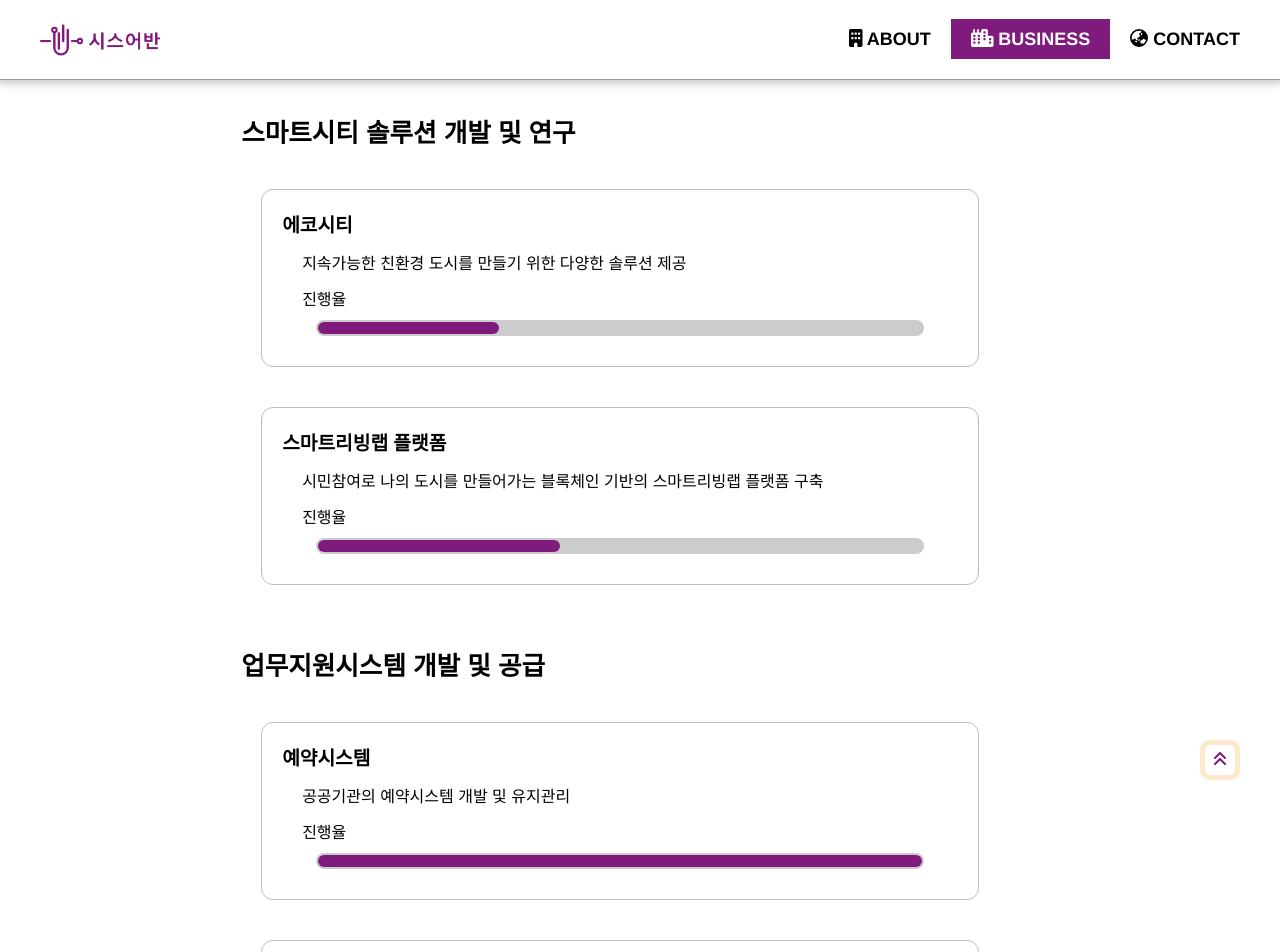
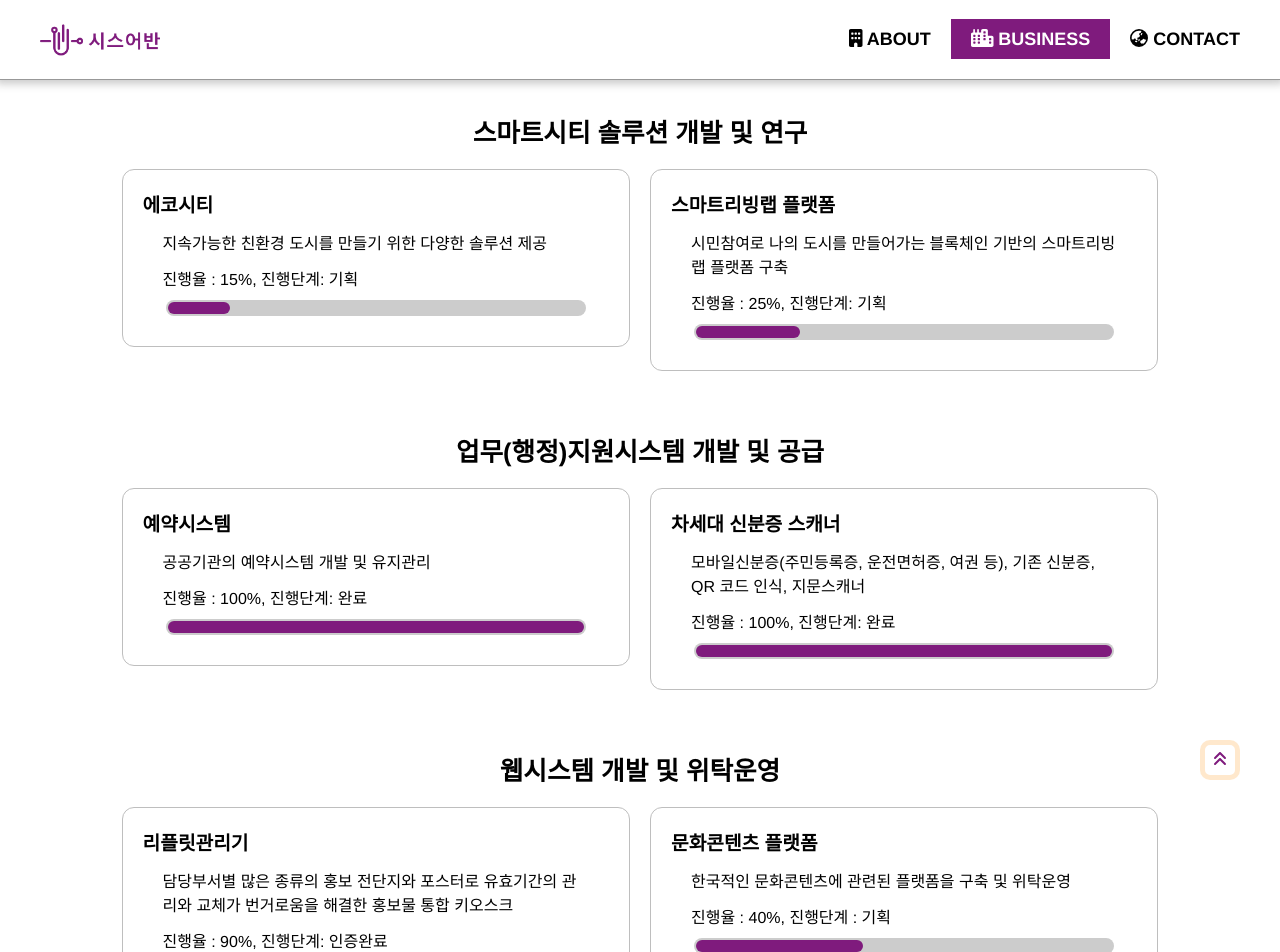
Before and after one commit to k-jin-yoon/sysurban.com, a Next.js app: page /business in a window 1280 px wide. Shown: the top 952 px of the page. Built offline with nearby package versions, Linux system fonts and the light colour scheme.

Commit message:
business update

```diff
--- a/pages/business.js
+++ b/pages/business.js
@@ -4,7 +4,7 @@ import Image from 'next/image'
 import { useEffect, useState } from "react";
 
 export default function Business(){
-    let [goal, setGoal] = useState([30,40,100,90,100,90,40])
+    let [process, setprocess] = useState([15,25,100,100,90,40])
     let [bgMode, setBgMode] = useState(true)
     useEffect(() => {
         const systemPrefersDark = window.matchMedia("(prefers-color-scheme: dark)").matches;
@@ -15,68 +15,87 @@ export default function Business(){
             <Seo title="Business" />
             <h1 className="hidden">"Business Sysurban!!!"</h1>
             {/* 스마트시티 관련 시스템 개발 및 연구 */}
-            <div className="smartcity">
+            <div className="business-field">
                 <h2>스마트시티 솔루션 개발 및 연구</h2>
+                <div className="field">
                     <div className="card">
                         <h4>에코시티</h4>
                         <p>지속가능한 친환경 도시를 만들기 위한 다양한 솔루션 제공</p>
-                    <p className="goal">진행율</p>
+                        <p className="process">
+                            진행율 : <span className="tooltip">{process[0]}%</span>,
+                            진행단계: 기획
+                        </p>
                         <div className="bar-chart">
-                        <span className="bar" style={{"width":`${goal[0]}%`}}></span>
-                        <span className="tooltip">{goal[0]}%</span>
+                            <span className="bar" style={{"width":`${process[0]}%`}}></span>
                         </div>
                     </div>
                     <div className="card">
                         <h4>스마트리빙랩 플랫폼</h4>
                         <p>시민참여로 나의 도시를 만들어가는 블록체인 기반의 스마트리빙랩 플랫폼 구축</p>
-                    <p className="goal">진행율</p>
+                        <p className="process">
+                            진행율 : <span className="tooltip">{process[1]}%</span>,
+                            진행단계: 기획
+                        </p>
                         <div className="bar-chart">
-                        <span className="bar" style={{"width":`${goal[1]}%`}}></span>
-                        <span className="tooltip">{goal[1]}%</span>
+                            <span className="bar" style={{"width":`${process[1]}%`}}></span>
+                        </div>
                     </div>
                 </div>
             </div>
             {/* 행정지원시스템 개발 및 공급업 */}
-            <div className="administration">
-                <h2>업무지원시스템 개발 및 공급</h2>
+            <div className="business-field">
+                <h2>업무(행정)지원시스템 개발 및 공급</h2>
+                <div className="field">
                     <div className="card">
                         <h4>예약시스템</h4>
                         <p>공공기관의 예약시스템 개발 및 유지관리</p>
-                    <p className="goal">진행율</p>
+                        <p className="process">
+                            진행율 : <span className="tooltip">{process[2]}%</span>,
+                            진행단계: 완료
+                        </p>
                         <div className="bar-chart">
-                        <span className="bar" style={{"width":`${goal[2]}%`}}></span>
-                        <span className="tooltip">{goal[2]}%</span>
+                            <span className="bar" style={{"width":`${process[2]}%`}}></span>
                         </div>
                     </div>
                     <div className="card">
                         <h4>차세대 신분증 스캐너</h4>
                         <p>모바일신분증(주민등록증, 운전면허증, 여권 등), 기존 신분증, QR 코드 인식, 지문스캐너</p>
-                    <p className="goal">진행율</p>
+                        <p className="process">
+                            진행율 : <span className="tooltip">{process[3]}%</span>,
+                            진행단계: 완료
+                        </p>
                         <div className="bar-chart">
-                        <span className="bar" style={{"width":`${goal[2]}%`}}></span>
-                        <span className="tooltip">{goal[2]}%</span>
+                            <span className="bar" style={{"width":`${process[3]}%`}}></span>
+
+                        </div>
                     </div>
                 </div>
             </div>
             {/* 생산 제품 및 디자인 등등등 */}
-            <div className="product">
+            <div className="business-field">
                 <h2>웹시스템 개발 및 위탁운영</h2>
+                <div className="field">
                     <div className="card">
                         <h4>리플릿관리기</h4>
                         <p>담당부서별 많은 종류의 홍보 전단지와 포스터로 유효기간의 관리와 교체가 번거로움을 해결한 홍보물 통합 키오스크</p>
-                    <p className="goal">진행율</p>
+                        <p className="process">
+                            진행율 : <span className="tooltip">{process[4]}%</span>,
+                            진행단계: 인증완료
+                        </p>
                         <div className="bar-chart">
-                        <span className="bar" style={{"width":`${goal[3]}%`}}></span>
-                        <span className="tooltip">{goal[3]}%</span>
+                            <span className="bar" style={{"width":`${process[4]}%`}}></span>
                         </div>
                     </div>
                     <div className="card">
                         <h4>문화콘텐츠 플랫폼</h4>
                         <p>한국적인 문화콘텐츠에 관련된 플랫폼을 구축 및 위탁운영</p>
-                    <p className="goal">진행율</p>
+                        <p className="process">
+                            진행율 : <span className="tooltip">{process[5]}%</span>,
+                            진행단계 : 기획
+                        </p>
                         <div className="bar-chart">
-                        <span className="bar" style={{"width":`${goal[6]}%`}}></span>
-                        <span className="tooltip">{goal[6]}%</span>
+                            <span className="bar" style={{"width":`${process[5]}%`}}></span>
+                        </div>
                     </div>
                 </div>
                 {/* {
@@ -88,7 +107,7 @@ export default function Business(){
             <style jsx>{`
                 .container {
                     display: flex;
-                    gap: 20px;
+                    gap: 60px;
                     flex-direction: column;
                     align-items: center;
                     justify-content: center;
@@ -96,13 +115,22 @@ export default function Business(){
                 .container div {
                     width: 90%;
                 }
-                .greeting p {
-                    margin: 20px 30px;
-                    line-height: 28px;
+                .business-field {
+                    display: flex;
+                    gap: 20px;
+                    flex-direction: column;
+                    align-items: center;
+                    justify-content: center;
+                }
+                .field {
+                    display: flex;
+                    gap: 20px;
+                    flex-direction: row;
+                    align-items: stretch;
+                    justify-content: center;
                 }
                 .card {
-                    width: 100%;
-                    margin: 40px 20px;
+                    height: 100%;
                     padding: 20px;
                     border: var(--border);
                     border-radius: var(--border-radius);
@@ -114,8 +142,15 @@ export default function Business(){
                 .card:hover {
                     box-shadow: var(--box-shadow);
                 }
-                .goal {
+                .process {
+                    position: relative;
                     margin-left: 40px;
+                }
+                .card .process .tooltip {
+                    display: inline;
+                }
+                .card:hover .process .tooltip {
+                    display: inline;
                 }
                 .bar-chart {
                     position: relative;
@@ -132,27 +167,21 @@ export default function Business(){
                     background-color: var(--main-color);
                     border-radius: 6px;
                 }
-                .bar-chart span.tooltip {
-                    display: none;
-                    position: absolute;
-                    top: -20px;
-                    right: 0;
-                }
-                .card:hover span.tooltip {
-                    display: block;
-                }
                 .active {
                     color: white;
                     background-color: rgba(127,27,125,1);
                 }
-                @media screen and  (max-width: 480px) {
+                @media screen and  (max-width: 660px) {
                     .container {
                         display: flex;
-                        gap: 10px;
+                        gap: 20px;
                         flex-direction: column;
                         align-items: center;
                         padding-top: 20px;
                         padding-bottom: 10px;
+                    }
+                    .field {
+                        flex-direction: column;
                     }
                 }
                 @media (prefers-color-scheme: dark) {
```
Lines whose indentation alone changed are shown as unchanged.
